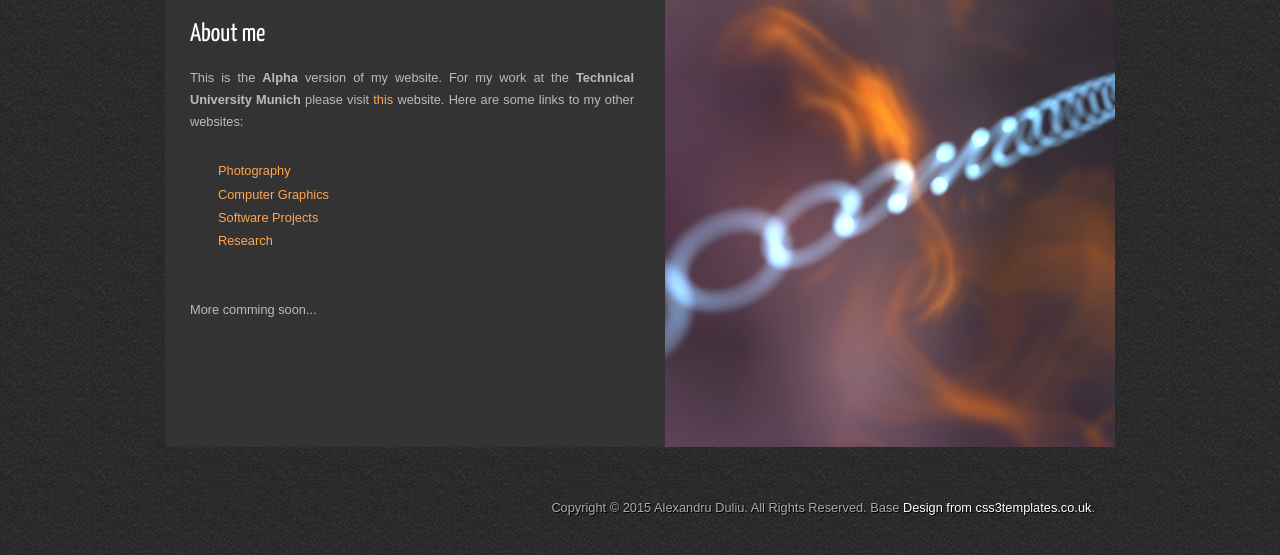
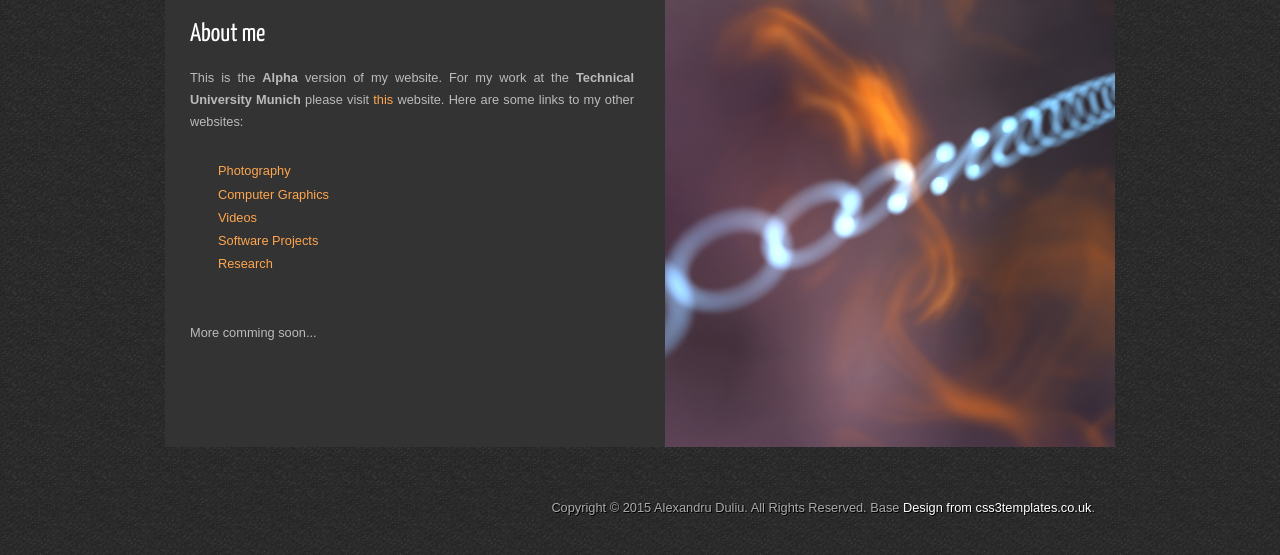
Before and after one commit to xalpha/xalpha.github.io, a plain HTML site: page about.html in a window 1280 px wide. Shown: the part 133-688 px from the top of the page. Drawn offline with Linux system fonts and the light colour scheme.

Commit message:
added link to vimeo 	modified:   about.html

```diff
--- a/about.html
+++ b/about.html
@@ -47,6 +47,7 @@
         <ul>
           <li><a href="http://www.caedes.net/Zephir.cgi?lib=Caedes::Gallery&author=xalpha">Photography</a></li>
           <li><a href="http://aduliu.cgsociety.org">Computer Graphics</a></li>
+          <li><a href="https://vimeo.com/user4718844">Videos</a></li>
           <li><a href="https://github.com/xalpha">Software Projects</a></li>
           <li><a href="http://campar.in.tum.de/Main/AlexandruDuliu">Research</a></li>
         </ul>
```
